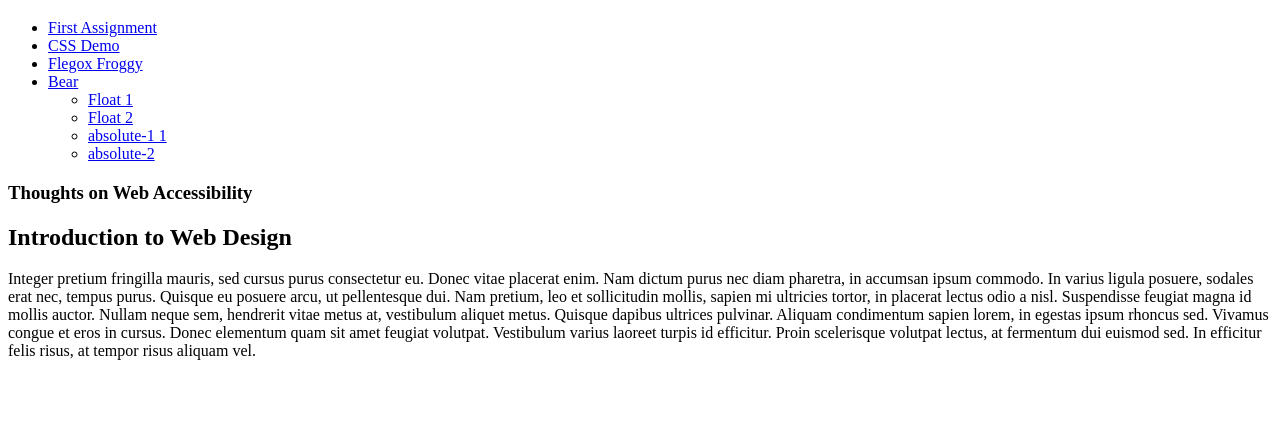
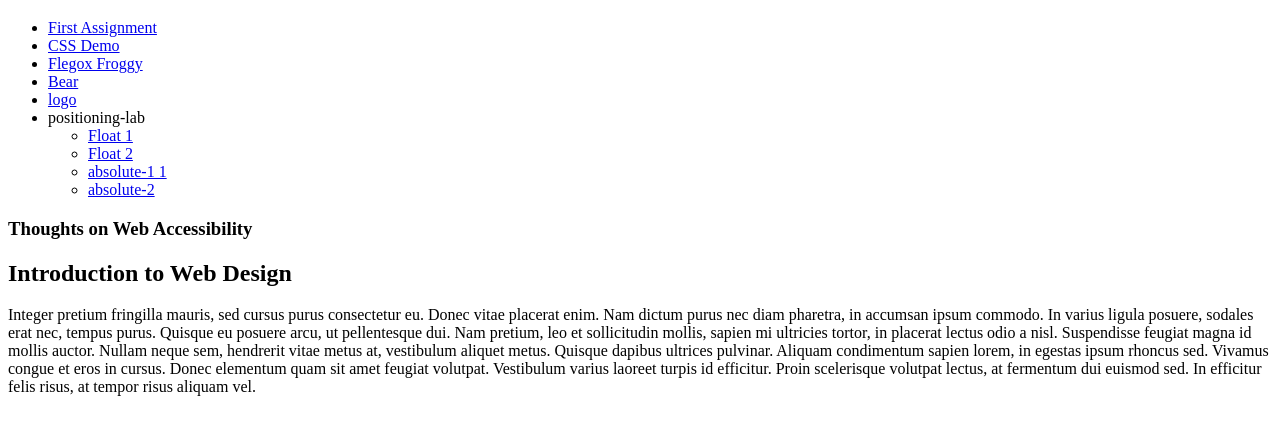
Before and after one commit to Dalalalsaedi/ifsc-3010, a plain HTML site: page index.html in a window 1280 px wide. Shown: the part 61-496 px from the top of the page. Drawn offline with Linux system fonts and the light colour scheme.

Commit message:
logo in Gravit

```diff
--- a/index.html
+++ b/index.html
@@ -14,7 +14,8 @@
         <li><a href="css-demo/index.html">CSS Demo</a></li>
         <li><a href="assets/img/flexbox-froggy.jpg">Flegox Froggy</a></li>
         <li><a href="assets/img/bear.jpg">Bear</a></li>
-
+        <li><a href="assets/img/logo.jpg">logo</a></li>
+        <li>positioning-lab</li>
           <ul>
             <li><a href="positioning-lab/float-1.html">Float 1</a></li>
             <li><a href="positioning-lab/float-2.html">Float 2</a></li>
```
Also changed, not shown: prototype/assels/img/Untitled-6.jpg (added).
